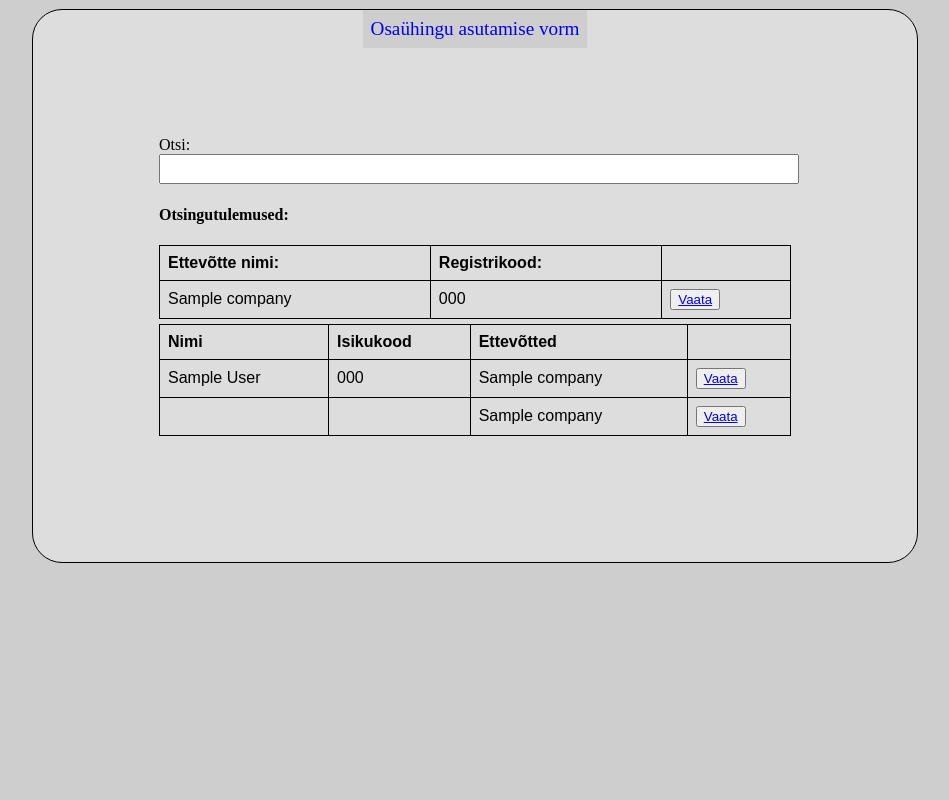
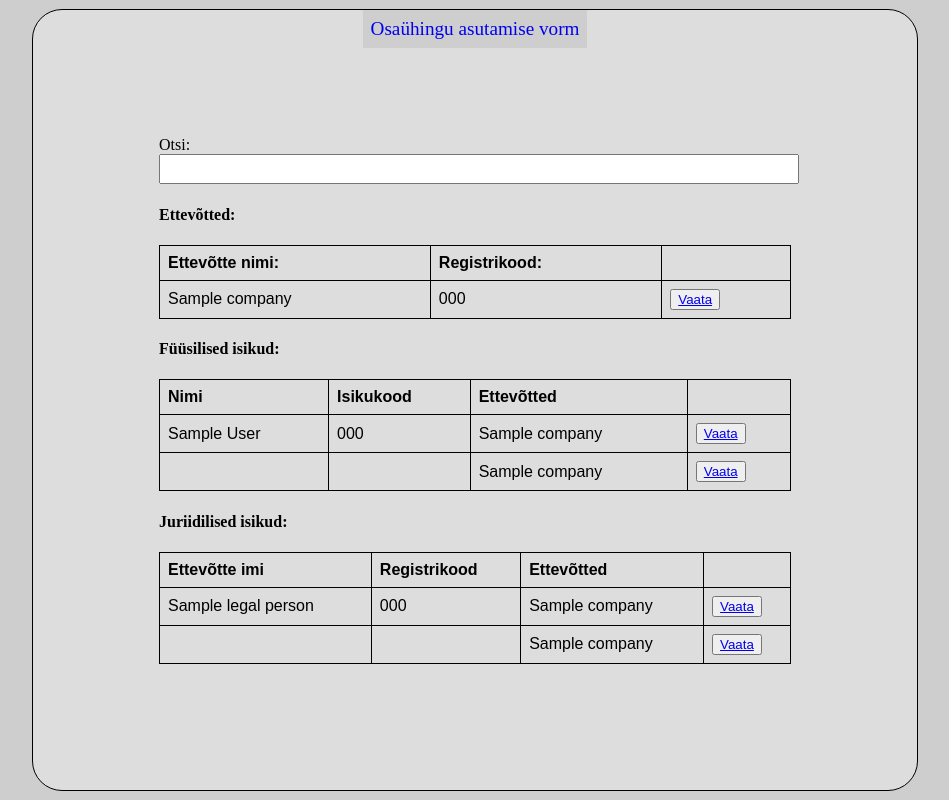
Before and after one commit to Suunik/Veebirakendus, a Flask app: template templates/avaleht.html in a window 1280 px wide. Shown: the whole page, without its empty margins (165-1114 px from the left). Run offline with Flask 2, Linux system fonts and the light colour scheme; the template is opened without the code that fills it: most values are stand-ins (such as "Sample title", 1, 10 or a date in 2020); parts of the project's set-up code (start-up, migrations or seed data) failed here and were passed over.

Commit message:
legal person can now be shareholder of a company

```diff
--- a/app.py
+++ b/app.py
@@ -16,13 +16,13 @@ founder_data = []
 def main_page():
     companies = []
     people = []
+    legal_people = []
     search = ""
     if request.method == "POST":
         # first get the IDs of all the companies and people that the search finds.
         search = dict(request.form)['search']
         company_ids = []
         people_ids = []
-
         # find ids from numbers
         if search.isnumeric():
             if len(search) == 7:
@@ -37,10 +37,14 @@ def main_page():
         # then make a list of all the companies and people
         for company_id in company_ids:
             companies.append(database.get_company_data(database_name, company_id))
+            legal_person_data = database.get_legal_person_data_from_id(database_name, company_id)
+            # dont display legal people that are not a shareholder in any companies
+            if not legal_person_data['companies']:
+                continue
+            legal_people.append(legal_person_data)
         for person_id in people_ids:
             people.append(database.get_person_data_from_id(database_name, person_id))
-
-    return render_template("avaleht.html", companies=companies, people=people, search=search)
+    return render_template("avaleht.html", companies=companies, people=people, search=search, legal_people=legal_people)
 
 
 @app.route('/Osaühingu_andmete_vaade', methods=['GET'])
@@ -69,7 +73,7 @@ def company_founding_form():
             total_founder_share = 0
             for founder in founder_data:
                 total_founder_share += int(founder['capital_share'])
-
+            # if not, flash an error
             if total_founder_share != int(company_data['total_capital']):
                 flash('Osanike kapital ei ole võrdne ettevõtte kapitaliga')
             elif not founder_data:
--- a/templates/Osaühingu_asutamise_vorm.html
+++ b/templates/Osaühingu_asutamise_vorm.html
@@ -13,6 +13,7 @@
 {% endblock %}
 
 {% block form %}
+     <!-- This displays error messages if user has left a founder input empty while trying to add one. -->
     {% with messages = get_flashed_messages() %}
         {% if messages %}
             <ul class=flashes>
--- a/templates/avaleht.html
+++ b/templates/avaleht.html
@@ -25,7 +25,7 @@
     {% endif %}
     <table>
         {% if companies | length != 0 %}
-            <h4>Otsingutulemused:</h4>
+            <h4>Ettevõtted:</h4>
             <tr>
                 <th>Ettevõtte nimi:</th>
                 <th>Registrikood:</th>
@@ -42,6 +42,7 @@
     </table>
     <table>
         {% if people | length != 0 %}
+            <h4>Füüsilised isikud:</h4>
             <tr>
                 <th>Nimi</th>
                 <th>Isikukood</th>
@@ -66,5 +67,32 @@
             {% endfor %}
         {% endif %}
     </table>
+    <table>
+        {% if legal_people | length != 0 %}
+            <h4>Juriidilised isikud:</h4>
+            <tr>
+                <th>Ettevõtte imi</th>
+                <th>Registrikood</th>
+                <th>Ettevõtted</th>
+                <th></th>
+            </tr>
+            {% for legal_person in legal_people %}
+                <tr>
+                    <td>{{ legal_person['company_name'] }}</td>
+                    <td>{{ legal_person['registry_code'] }}</td>
+                    <td>{{ legal_person['companies'][0]['company_name'] }}</td>
+                    <td><button><a href="{{ url_for('company_data_view', id=legal_person['companies'][0]['id'])}}">Vaata</a></button></td>
+                </tr>
+                    {% for company in legal_person['companies'][1:] %}
+                        </tr>
+                            <td></td>
+                            <td></td>
+                            <td>{{ company['company_name'] }}</td>
+                            <td><button><a href="{{ url_for('company_data_view', id=company['id'])}}">Vaata</a></button></td>
+                        </tr>
+                    {% endfor %}
+            {% endfor %}
+        {% endif %}
+    </table>
     </form>
 {% endblock %}
```
Also changed, not shown: database.py (+35 -13 lines).
